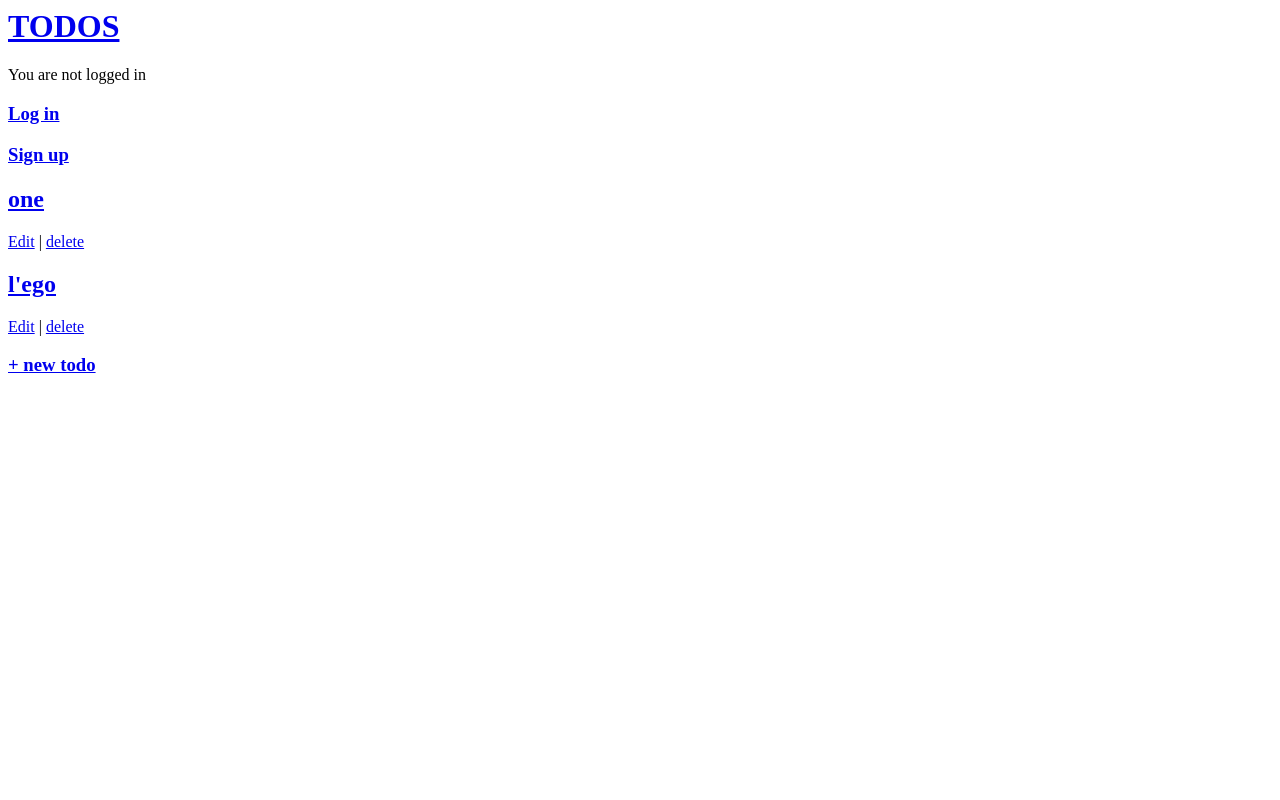
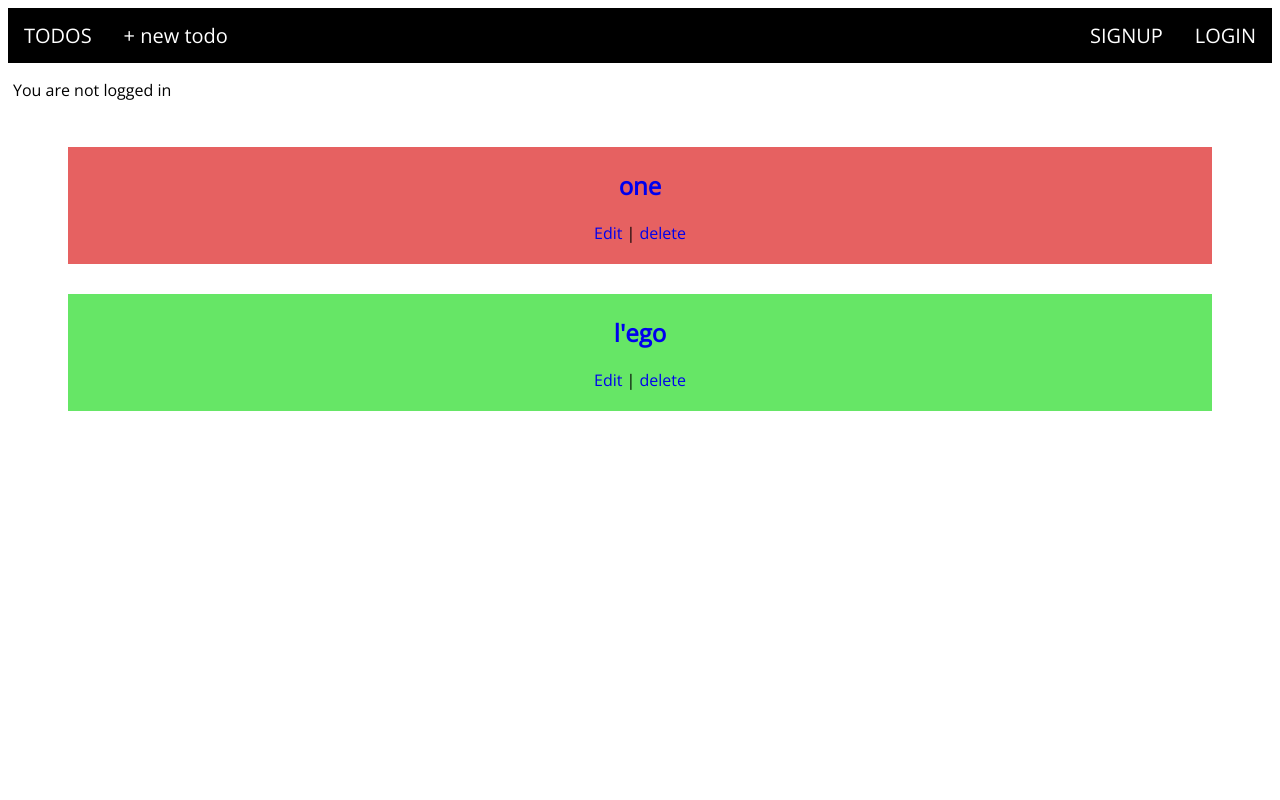
Before and after one commit to schioppo/todo, a Django app: page / in a window 1280 px wide. Run offline with Django 3.2, Linux system fonts and the light colour scheme; data comes from the database, SQL or seed files in the repository; both versions use the stored data as it was after the commit.

Commit message:
css modified

```diff
--- /dev/null
+++ b/static/css/base.css
@@ -0,0 +1,73 @@
+* {
+    font-family: 'Open Sans', sans-serif;
+}
+
+.container {
+    width: 100%;
+    margin: 0 auto;
+}
+
+header {
+    background: black;
+}
+
+header::after {
+    content: '';
+    display: table;
+    clear: both;
+}
+
+.nav-left {
+    float: left;
+}
+
+.nav-right {
+    float: right;
+}
+
+.initial_message {
+    display: inline-block;
+    width: 100%;
+    margin-top: 0;
+    margin-left: 5;
+}
+
+nav ul {
+    margin: 0;
+    padding: 0;
+    list-style-type: none;
+}
+
+nav li a {
+    display: block;
+    color: white;
+    text-align: center;
+    padding: 14px 16px;
+    text-decoration: none;
+    font-size: 20px;
+}
+
+nav li a:hover {
+    background-color: rgb(59, 48, 48);
+}
+
+.card {
+    margin-left: 60px;
+    margin-right: 60px;
+    padding: 20px;
+    padding-top: 2px;
+    margin-top: 30px;
+    text-align: center;
+}
+
+.card a {
+    text-decoration: none;
+}
+
+.card a:visited {
+    color: white;
+}
+
+.card a:hover {
+    color: rgb(199, 199, 39);
+}
--- a/templates/base.html
+++ b/templates/base.html
@@ -1,11 +1,31 @@
+{% load static %}
 <html>
+
 <head>
     <title>todo_project</title>
+    <link rel="stylesheet" href="{% static 'css/base.css' %}">
+    <link href="https://fonts.googleapis.com/css?family=Bebas+Neue|Open+Sans&display=swap" rel="stylesheet">
 </head>
 
 <body>
-        <h1><a href="{% url 'todo_list' %}">TODOS</a></h1>
+    <header>
+        <div class="container">
+            <nav>
+                <ul>
+                    <li class="nav-left"><a href="{% url 'todo_list' %}">TODOS</a></li>
+                    <li class="nav-left"><a href="{% url 'todo_new' %}">+ new todo</a></li>
+                    {% if user.is_authenticated %}
+                    <li class="nav-right"><a href="{% url 'logout' %}">LOGOUT</a></li>
+                    {% else %}
+                    <li class="nav-right"><a href="{% url 'login' %}">LOGIN</a></li>
+                    <li class="nav-right"><a href="{% url 'signup' %}">SIGNUP</a></li>
+                    {% endif %}
+                </ul>
+            </nav>
+        </div>
+    </header>
     {% block content %}
     {% endblock content %}
 </body>
+
 </html>
--- a/templates/todo_list.html
+++ b/templates/todo_list.html
@@ -1,20 +1,20 @@
 {% extends 'base.html' %}
 
 {% block content %}
-{% if user.is_authenticated %}
-<p>Hi {{ user.username }}</p>
-<h3><a href="{% url 'logout' %}">Log out</a></h2>
-{% else %}
-<p>You are not logged in</p>
-<h3><a href="{% url 'login' %}">Log in</a></h2>
-<h3><a href="{% url 'signup' %}">Sign up</a></h3>
-{% endif %}
+<div class="initial_message">
+    {% if user.is_authenticated %}
+    <p>Hi {{ user.username }}</p>
+    {% else %}
+    <p>You are not logged in</p>
+    {% endif %}
+</div>
 {% for todo in object_list %}
-<div>
+<div class="card" {% if todo.done %}style="background-color:rgb(230,97,97);"
+    {% else %}style='background-color:rgb(102,230,102);' {% endif %}>
     <h2><a href="{% url 'todo_detail' todo.pk %}">{{ todo.title }}</a></h2>
     <a href="{% url 'todo_edit' todo.pk %}">Edit</a> |
     <a href="{% url 'todo_delete' todo.pk %}">delete</a>
 </div>
 {% endfor %}
-<h3><a href="{% url 'todo_new' %}">+ new todo</a></h2>
+
 {% endblock content %}
--- a/todo/views.py
+++ b/todo/views.py
@@ -10,6 +10,7 @@ from django.urls import reverse_lazy, reverse
 class TodoListView(ListView):
     model = Todo
     template_name = 'todo_list.html'
+    ordering = ['-done']
 
 class TodoDetailView(DetailView):
     model = Todo
--- a/todo_project/settings.py
+++ b/todo_project/settings.py
@@ -124,3 +124,4 @@ STATIC_URL = '/static/'
 LOGIN_REDIRECT_URL = 'todo_list'
 LOGOUT_REDIRECT_URL = 'todo_list'
 AUTH_USER_MODEL = 'users.CustomUser'
+STATICFILES_DIRS = [os.path.join(BASE_DIR, 'static')]
```
Also changed, not shown: templates/todo_detail.html (+5 -6 lines), db.sqlite3. Lines whose indentation alone changed are shown as unchanged.
